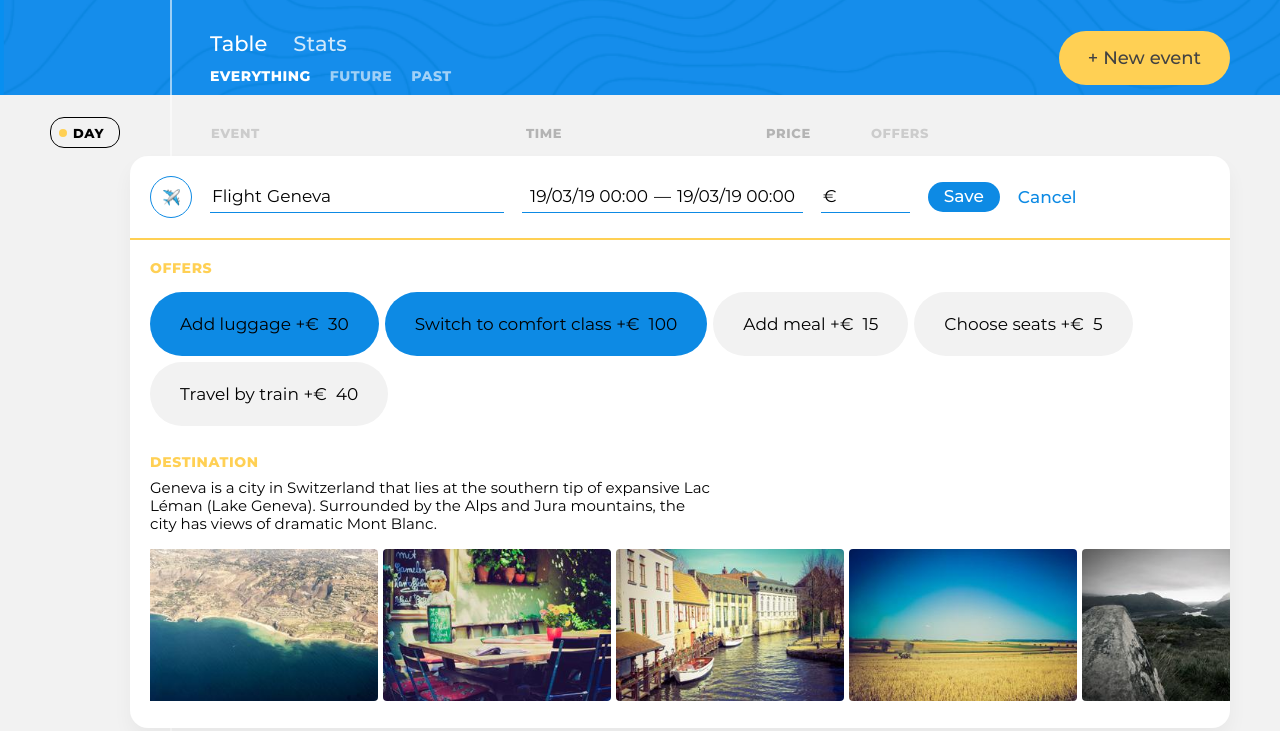
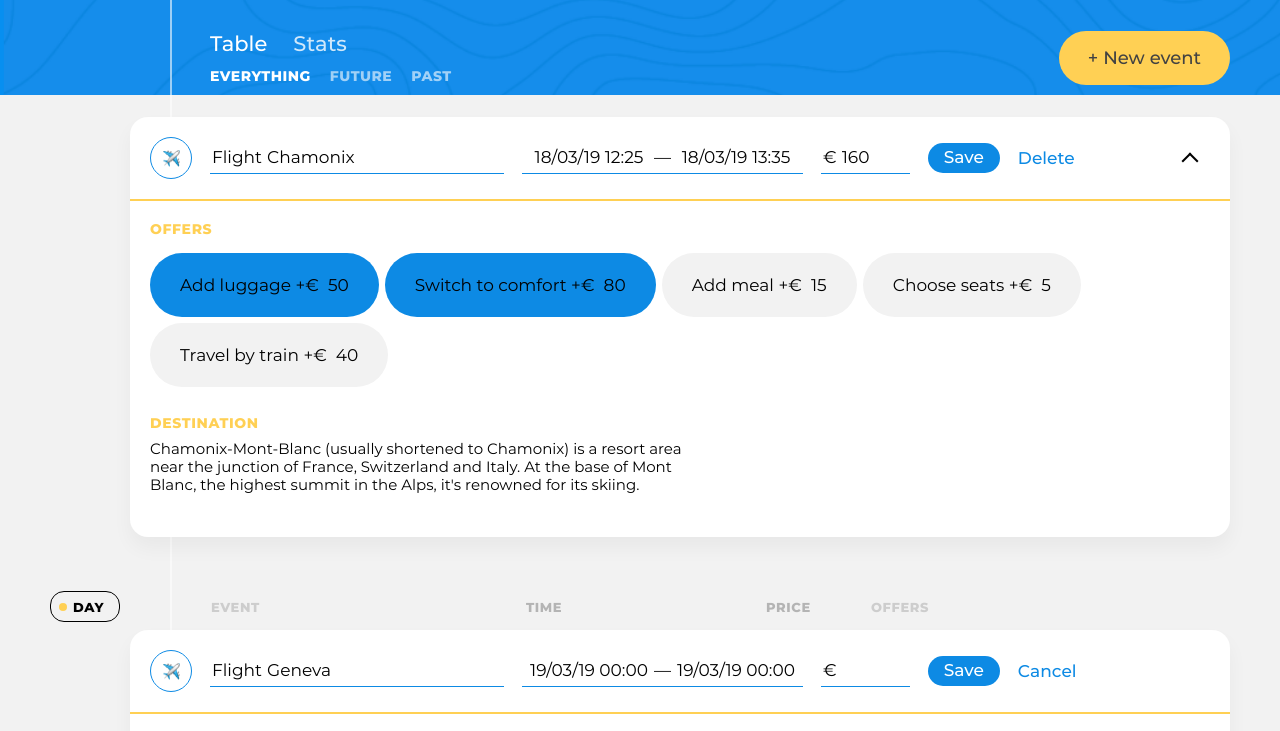
Before and after one commit to siberian-dm/1801367-big-trip-15, a website built with webpack: page public/index.html in a window 1280 px wide. Shown: the part 68-799 px from the top of the page. Built offline with nearby package versions, Linux system fonts and the light colour scheme.

Commit message:
module 1 task3 complited

```diff
--- a/src/main.js
+++ b/src/main.js
@@ -1,4 +1,14 @@
-import {createTripInfoTemplate, createSiteMenuTemplate, createTripFiltersTemplate, createTripSortTemplate, createTripPointFormTemplate} from './view/index.js';
+import {
+  createTripInfoTemplate,
+  createSiteMenuTemplate,
+  createTripFiltersTemplate,
+  createTripSortTemplate,
+  createAddTripPointFormTemplate,
+  createEditTripPointFormTemplate,
+  createTripPointTemplate
+} from './view/index.js';
+
+const TRIP_POINTS_NUMBER = 3;
 
 const render = (container, template, place) => {
   container.insertAdjacentHTML(place, template);
@@ -19,4 +29,9 @@ render(tripInfoContainer, createTripInfoTemplate(), 'afterbegin');
 render(siteMenuContainer, createSiteMenuTemplate(), 'beforeend');
 render(tripFiltersContainer, createTripFiltersTemplate(), 'beforeend');
 render(tripEventsContainer, createTripSortTemplate(), 'afterbegin');
-render(tripEventListContainer, createTripPointFormTemplate(), 'beforeend');
+render(tripEventListContainer, createEditTripPointFormTemplate(), 'afterbegin');
+render(tripEventListContainer, createAddTripPointFormTemplate(), 'beforeend');
+
+for (let i = 0; i < TRIP_POINTS_NUMBER; i++) {
+  render(tripEventListContainer, createTripPointTemplate(), 'beforeend');
+}
--- /dev/null
+++ b/src/view/add-trip-point-form.js
@@ -0,0 +1,169 @@
+export const createAddTripPointFormTemplate = () => (
+  `<li class="trip-events__item">
+    <form class="event event--edit" action="#" method="post">
+      <header class="event__header">
+        <div class="event__type-wrapper">
+          <label class="event__type  event__type-btn" for="event-type-toggle-1">
+            <span class="visually-hidden">Choose event type</span>
+            <img class="event__type-icon" width="17" height="17" src="img/icons/flight.png" alt="Event type icon">
+          </label>
+          <input class="event__type-toggle  visually-hidden" id="event-type-toggle-1" type="checkbox">
+
+          <div class="event__type-list">
+            <fieldset class="event__type-group">
+              <legend class="visually-hidden">Event type</legend>
+
+              <div class="event__type-item">
+                <input id="event-type-taxi-1" class="event__type-input  visually-hidden" type="radio" name="event-type" value="taxi">
+                <label class="event__type-label  event__type-label--taxi" for="event-type-taxi-1">Taxi</label>
+              </div>
+
+              <div class="event__type-item">
+                <input id="event-type-bus-1" class="event__type-input  visually-hidden" type="radio" name="event-type" value="bus">
+                <label class="event__type-label  event__type-label--bus" for="event-type-bus-1">Bus</label>
+              </div>
+
+              <div class="event__type-item">
+                <input id="event-type-train-1" class="event__type-input  visually-hidden" type="radio" name="event-type" value="train">
+                <label class="event__type-label  event__type-label--train" for="event-type-train-1">Train</label>
+              </div>
+
+              <div class="event__type-item">
+                <input id="event-type-ship-1" class="event__type-input  visually-hidden" type="radio" name="event-type" value="ship">
+                <label class="event__type-label  event__type-label--ship" for="event-type-ship-1">Ship</label>
+              </div>
+
+              <div class="event__type-item">
+                <input id="event-type-transport-1" class="event__type-input  visually-hidden" type="radio" name="event-type" value="transport">
+                <label class="event__type-label  event__type-label--transport" for="event-type-transport-1">Transport</label>
+              </div>
+
+              <div class="event__type-item">
+                <input id="event-type-drive-1" class="event__type-input  visually-hidden" type="radio" name="event-type" value="drive">
+                <label class="event__type-label  event__type-label--drive" for="event-type-drive-1">Drive</label>
+              </div>
+
+              <div class="event__type-item">
+                <input id="event-type-flight-1" class="event__type-input  visually-hidden" type="radio" name="event-type" value="flight" checked>
+                <label class="event__type-label  event__type-label--flight" for="event-type-flight-1">Flight</label>
+              </div>
+
+              <div class="event__type-item">
+                <input id="event-type-check-in-1" class="event__type-input  visually-hidden" type="radio" name="event-type" value="check-in">
+                <label class="event__type-label  event__type-label--check-in" for="event-type-check-in-1">Check-in</label>
+              </div>
+
+              <div class="event__type-item">
+                <input id="event-type-sightseeing-1" class="event__type-input  visually-hidden" type="radio" name="event-type" value="sightseeing">
+                <label class="event__type-label  event__type-label--sightseeing" for="event-type-sightseeing-1">Sightseeing</label>
+              </div>
+
+              <div class="event__type-item">
+                <input id="event-type-restaurant-1" class="event__type-input  visually-hidden" type="radio" name="event-type" value="restaurant">
+                <label class="event__type-label  event__type-label--restaurant" for="event-type-restaurant-1">Restaurant</label>
+              </div>
+            </fieldset>
+          </div>
+        </div>
+
+        <div class="event__field-group  event__field-group--destination">
+          <label class="event__label  event__type-output" for="event-destination-1">
+            Flight
+          </label>
+          <input class="event__input  event__input--destination" id="event-destination-1" type="text" name="event-destination" value="Geneva" list="destination-list-1">
+          <datalist id="destination-list-1">
+            <option value="Amsterdam"></option>
+            <option value="Geneva"></option>
+            <option value="Chamonix"></option>
+          </datalist>
+        </div>
+
+        <div class="event__field-group  event__field-group--time">
+          <label class="visually-hidden" for="event-start-time-1">From</label>
+          <input class="event__input  event__input--time" id="event-start-time-1" type="text" name="event-start-time" value="19/03/19 00:00">
+          &mdash;
+          <label class="visually-hidden" for="event-end-time-1">To</label>
+          <input class="event__input  event__input--time" id="event-end-time-1" type="text" name="event-end-time" value="19/03/19 00:00">
+        </div>
+
+        <div class="event__field-group  event__field-group--price">
+          <label class="event__label" for="event-price-1">
+            <span class="visually-hidden">Price</span>
+            &euro;
+          </label>
+          <input class="event__input  event__input--price" id="event-price-1" type="text" name="event-price" value="">
+        </div>
+
+        <button class="event__save-btn  btn  btn--blue" type="submit">Save</button>
+        <button class="event__reset-btn" type="reset">Cancel</button>
+      </header>
+      <section class="event__details">
+        <section class="event__section  event__section--offers">
+          <h3 class="event__section-title  event__section-title--offers">Offers</h3>
+
+          <div class="event__available-offers">
+            <div class="event__offer-selector">
+              <input class="event__offer-checkbox  visually-hidden" id="event-offer-luggage-1" type="checkbox" name="event-offer-luggage" checked>
+              <label class="event__offer-label" for="event-offer-luggage-1">
+                <span class="event__offer-title">Add luggage</span>
+                &plus;&euro;&nbsp;
+                <span class="event__offer-price">30</span>
+              </label>
+            </div>
+
+            <div class="event__offer-selector">
+              <input class="event__offer-checkbox  visually-hidden" id="event-offer-comfort-1" type="checkbox" name="event-offer-comfort" checked>
+              <label class="event__offer-label" for="event-offer-comfort-1">
+                <span class="event__offer-title">Switch to comfort class</span>
+                &plus;&euro;&nbsp;
+                <span class="event__offer-price">100</span>
+              </label>
+            </div>
+
+            <div class="event__offer-selector">
+              <input class="event__offer-checkbox  visually-hidden" id="event-offer-meal-1" type="checkbox" name="event-offer-meal">
+              <label class="event__offer-label" for="event-offer-meal-1">
+                <span class="event__offer-title">Add meal</span>
+                &plus;&euro;&nbsp;
+                <span class="event__offer-price">15</span>
+              </label>
+            </div>
+
+            <div class="event__offer-selector">
+              <input class="event__offer-checkbox  visually-hidden" id="event-offer-seats-1" type="checkbox" name="event-offer-seats">
+              <label class="event__offer-label" for="event-offer-seats-1">
+                <span class="event__offer-title">Choose seats</span>
+                &plus;&euro;&nbsp;
+                <span class="event__offer-price">5</span>
+              </label>
+            </div>
+
+            <div class="event__offer-selector">
+              <input class="event__offer-checkbox  visually-hidden" id="event-offer-train-1" type="checkbox" name="event-offer-train">
+              <label class="event__offer-label" for="event-offer-train-1">
+                <span class="event__offer-title">Travel by train</span>
+                &plus;&euro;&nbsp;
+                <span class="event__offer-price">40</span>
+              </label>
+            </div>
+          </div>
+        </section>
+
+        <section class="event__section  event__section--destination">
+          <h3 class="event__section-title  event__section-title--destination">Destination</h3>
+          <p class="event__destination-description">Geneva is a city in Switzerland that lies at the southern tip of expansive Lac Léman (Lake Geneva). Surrounded by the Alps and Jura mountains, the city has views of dramatic Mont Blanc.</p>
+
+          <div class="event__photos-container">
+            <div class="event__photos-tape">
+              <img class="event__photo" src="img/photos/1.jpg" alt="Event photo">
+              <img class="event__photo" src="img/photos/2.jpg" alt="Event photo">
+              <img class="event__photo" src="img/photos/3.jpg" alt="Event photo">
+              <img class="event__photo" src="img/photos/4.jpg" alt="Event photo">
+              <img class="event__photo" src="img/photos/5.jpg" alt="Event photo">
+            </div>
+          </div>
+        </section>
+      </section>
+    </form>
+  </li>`
+);
--- a/src/view/trip-point-form.js
+++ b/src/view/edit-trip-point-form.js
@@ -1,4 +1,4 @@
-export const createTripPointFormTemplate = () => (
+export const createEditTripPointFormTemplate = () => (
   `<li class="trip-events__item">
     <form class="event event--edit" action="#" method="post">
       <header class="event__header">
@@ -70,7 +70,7 @@ export const createTripPointFormTemplate = () => (
           <label class="event__label  event__type-output" for="event-destination-1">
             Flight
           </label>
-          <input class="event__input  event__input--destination" id="event-destination-1" type="text" name="event-destination" value="Geneva" list="destination-list-1">
+          <input class="event__input  event__input--destination" id="event-destination-1" type="text" name="event-destination" value="Chamonix" list="destination-list-1">
           <datalist id="destination-list-1">
             <option value="Amsterdam"></option>
             <option value="Geneva"></option>
@@ -80,10 +80,10 @@ export const createTripPointFormTemplate = () => (
 
         <div class="event__field-group  event__field-group--time">
           <label class="visually-hidden" for="event-start-time-1">From</label>
-          <input class="event__input  event__input--time" id="event-start-time-1" type="text" name="event-start-time" value="19/03/19 00:00">
+          <input class="event__input  event__input--time" id="event-start-time-1" type="text" name="event-start-time" value="18/03/19 12:25">
           &mdash;
           <label class="visually-hidden" for="event-end-time-1">To</label>
-          <input class="event__input  event__input--time" id="event-end-time-1" type="text" name="event-end-time" value="19/03/19 00:00">
+          <input class="event__input  event__input--time" id="event-end-time-1" type="text" name="event-end-time" value="18/03/19 13:35">
         </div>
 
         <div class="event__field-group  event__field-group--price">
@@ -91,11 +91,14 @@ export const createTripPointFormTemplate = () => (
             <span class="visually-hidden">Price</span>
             &euro;
           </label>
-          <input class="event__input  event__input--price" id="event-price-1" type="text" name="event-price" value="">
+          <input class="event__input  event__input--price" id="event-price-1" type="text" name="event-price" value="160">
         </div>
 
         <button class="event__save-btn  btn  btn--blue" type="submit">Save</button>
-        <button class="event__reset-btn" type="reset">Cancel</button>
+        <button class="event__reset-btn" type="reset">Delete</button>
+        <button class="event__rollup-btn" type="button">
+          <span class="visually-hidden">Open event</span>
+        </button>
       </header>
       <section class="event__details">
         <section class="event__section  event__section--offers">
@@ -107,16 +110,16 @@ export const createTripPointFormTemplate = () => (
               <label class="event__offer-label" for="event-offer-luggage-1">
                 <span class="event__offer-title">Add luggage</span>
                 &plus;&euro;&nbsp;
-                <span class="event__offer-price">30</span>
+                <span class="event__offer-price">50</span>
               </label>
             </div>
 
             <div class="event__offer-selector">
               <input class="event__offer-checkbox  visually-hidden" id="event-offer-comfort-1" type="checkbox" name="event-offer-comfort" checked>
               <label class="event__offer-label" for="event-offer-comfort-1">
-                <span class="event__offer-title">Switch to comfort class</span>
+                <span class="event__offer-title">Switch to comfort</span>
                 &plus;&euro;&nbsp;
-                <span class="event__offer-price">100</span>
+                <span class="event__offer-price">80</span>
               </label>
             </div>
 
@@ -151,17 +154,7 @@ export const createTripPointFormTemplate = () => (
 
         <section class="event__section  event__section--destination">
           <h3 class="event__section-title  event__section-title--destination">Destination</h3>
-          <p class="event__destination-description">Geneva is a city in Switzerland that lies at the southern tip of expansive Lac Léman (Lake Geneva). Surrounded by the Alps and Jura mountains, the city has views of dramatic Mont Blanc.</p>
-
-          <div class="event__photos-container">
-            <div class="event__photos-tape">
-              <img class="event__photo" src="img/photos/1.jpg" alt="Event photo">
-              <img class="event__photo" src="img/photos/2.jpg" alt="Event photo">
-              <img class="event__photo" src="img/photos/3.jpg" alt="Event photo">
-              <img class="event__photo" src="img/photos/4.jpg" alt="Event photo">
-              <img class="event__photo" src="img/photos/5.jpg" alt="Event photo">
-            </div>
-          </div>
+          <p class="event__destination-description">Chamonix-Mont-Blanc (usually shortened to Chamonix) is a resort area near the junction of France, Switzerland and Italy. At the base of Mont Blanc, the highest summit in the Alps, it's renowned for its skiing.</p>
         </section>
       </section>
     </form>
--- a/src/view/index.js
+++ b/src/view/index.js
@@ -2,4 +2,6 @@ export {createSiteMenuTemplate} from './site-menu.js';
 export {createTripFiltersTemplate} from './trip-filters.js';
 export {createTripInfoTemplate} from './trip-info.js';
 export {createTripSortTemplate} from './trip-sort.js';
-export {createTripPointFormTemplate} from './trip-point-form.js';
+export {createAddTripPointFormTemplate} from './add-trip-point-form.js';
+export {createEditTripPointFormTemplate} from './edit-trip-point-form.js';
+export {createTripPointTemplate} from './trip-point.js';
--- /dev/null
+++ b/src/view/trip-point.js
@@ -0,0 +1,39 @@
+export const createTripPointTemplate = () => (
+  `<li class="trip-events__item">
+    <div class="event">
+      <time class="event__date" datetime="2019-03-18">MAR 18</time>
+      <div class="event__type">
+        <img class="event__type-icon" width="42" height="42" src="img/icons/taxi.png" alt="Event type icon">
+      </div>
+      <h3 class="event__title">Taxi Amsterdam</h3>
+      <div class="event__schedule">
+        <p class="event__time">
+          <time class="event__start-time" datetime="2019-03-18T10:30">10:30</time>
+          &mdash;
+          <time class="event__end-time" datetime="2019-03-18T11:00">11:00</time>
+        </p>
+        <p class="event__duration">30M</p>
+      </div>
+      <p class="event__price">
+        &euro;&nbsp;<span class="event__price-value">20</span>
+      </p>
+      <h4 class="visually-hidden">Offers:</h4>
+      <ul class="event__selected-offers">
+        <li class="event__offer">
+          <span class="event__offer-title">Order Uber</span>
+          &plus;&euro;&nbsp;
+          <span class="event__offer-price">20</span>
+        </li>
+      </ul>
+      <button class="event__favorite-btn event__favorite-btn--active" type="button">
+        <span class="visually-hidden">Add to favorite</span>
+        <svg class="event__favorite-icon" width="28" height="28" viewBox="0 0 28 28">
+          <path d="M14 21l-8.22899 4.3262 1.57159-9.1631L.685209 9.67376 9.8855 8.33688 14 0l4.1145 8.33688 9.2003 1.33688-6.6574 6.48934 1.5716 9.1631L14 21z"/>
+        </svg>
+      </button>
+      <button class="event__rollup-btn" type="button">
+        <span class="visually-hidden">Open event</span>
+      </button>
+    </div>
+  </li>`
+);
```
Also changed, not shown: public/index.html (+2 -6 lines).
